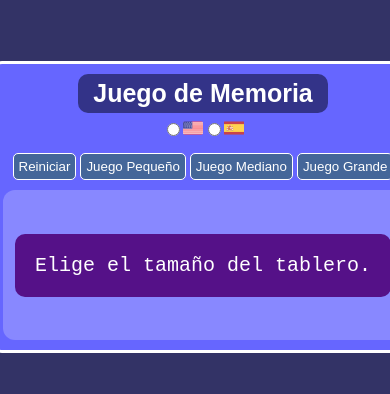
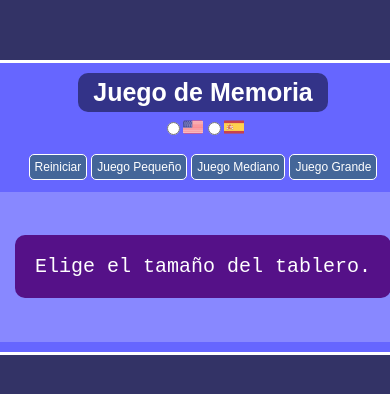
Before and after one commit to EhingerLeandro/Jscript.match.image.game, a plain HTML site: page index.html in a window 390 px wide. Shown: the part 228-622 px from the top of the page. Drawn offline with Linux system fonts and the light colour scheme.

Commit message:
4° commit

```diff
--- a/main.js
+++ b/main.js
@@ -24,7 +24,7 @@ let arrEmotInitial=[];
 let arrRandomFin = [];
 let compareEmot = [];
 
-
+//This part decides what is rendered inside the board, it depends on the language chosen previously.
 function iniRestart (language){
 	board.innerHTML = `<div  class='instruction'>
 					<div id='instruct' class='inner-inst'>
@@ -36,7 +36,7 @@ function iniRestart (language){
 }
 iniRestart(isEnglish);
 
-
+//Function that creates a array of emoticons.
 function choseEmoticon(size, emotOptions){
 	let numEmotChosen= size/2;
 	let arrChosen =  emotOptions.slice(0, numEmotChosen);
@@ -45,6 +45,7 @@ function choseEmoticon(size, emotOptions){
 	arrEmotInitial = arrEmotDupli;
 }
 
+//Function that generates another array with emoticons in a random order.
 const randomEmotOrder = (arr) =>{
 	let arrRandom=[],
 	arrApart = [...arr],
@@ -58,20 +59,24 @@ const randomEmotOrder = (arr) =>{
 	arrRandomFin = arrRandom;
 }
 
+//This functionlaity will be activated when a pair of cards matches.
 const itMatches=()=>{
+	//Here it gets the array from the localStorage
 	let compare = localStorage.getItem('comparative');
 	let arrCompare = JSON.parse(compare);
 
 	const card1 = document.querySelector('.card'+arrCompare[0]);
 	const card2 = document.querySelector('.card'+arrCompare[1]);
 
+	//In this part, it toggles a class that allows to change the opacity of cards.
 	card1.classList.toggle('cardOpacity');
 	card2.classList.toggle('cardOpacity');
 
 	card1.disable=true;
-	card2.disable=false;
+	card2.disable=true;
 }
 
+//This functionlaity will be activated when a pair of cards DOESN'T match.
 const dontMatch=()=>{
 	let compare = localStorage.getItem('comparative');
 	let arrCompare = JSON.parse(compare);
@@ -88,10 +93,14 @@ const dontMatch=()=>{
 }
 
 
+/*With this function you use an array to save the record of those cards that
+have been selected (the first and second card), in order to compare them*/
 const checkMatch =(pickEmot)=>{
 	compareEmot.push(pickEmot);
 	if(compareEmot.length >= 2){
+		//The array is saved in localsotrage, so that it avoids scope problems.
 		localStorage.setItem('comparative', JSON.stringify(compareEmot));
+		//Here it compares the first and second card.
 		if(compareEmot[0].substring(0, 3) === compareEmot[1].substring(0,3)){
 			setTimeout(itMatches, 500)
 			console.log(compareEmot);
@@ -101,12 +110,11 @@ const checkMatch =(pickEmot)=>{
 			setTimeout(dontMatch, 500)
 			compareEmot=[];
 		}
-	}else{
-
 	}
 	console.log(compareEmot);
 }
 
+//This functionality is inside every card, and it's activated when one card is clicked.
 const pickCardEmot = (pickEmot) =>{
 	console.log(pickEmot);
 	const card = document.querySelector('.card'+pickEmot);
@@ -116,23 +124,28 @@ const pickCardEmot = (pickEmot) =>{
 	checkMatch(pickEmot);
 }
 
+//This function render all cards and gives to those cards.
 const renderCards = (size, renArr)=>{
+	//This for iterates through every card represented in the array.
 	for (let i=0; i<size; ++i){
 		let divCard = document.createElement('div');
 		divCard.classList.add('card');
 		divCard.classList.add('card'+renArr[i].id);
 		divCard.classList.add('cardToggle');
-		//Span is created in order to allow me to hide the emoticons
+		//Span is created in order to allow me to hide the emoticons.
 		let spanCard = document.createElement('span');
 		spanCard.classList.add('spanCard'+renArr[i].id);
 		spanCard.classList.add('spanToggle');
 		spanCard.innerHTML = renArr[i].name;
+		//Here span is render inside the div.
 		divCard.append(spanCard);
+		//In this part every card receives an eventListener with a function and an argument.
 		divCard.addEventListener('click', ()=>pickCardEmot(renArr[i].id) )
 		board.append(divCard);
 	}
 }
 
+//This function allows the app to change the size of the board.
 const chosenButton = (size) =>{
 	board.innerHTML='';
 	choseEmoticon(size, arrayEmot);
@@ -141,6 +154,7 @@ const chosenButton = (size) =>{
 	console.log(arrRandomFin);
 }
 
+//This function changes the information into spanish.
 const turnIntoSpanish =() =>{
 	isEnglish=false;
 	restart.innerText='Reiniciar';
@@ -151,6 +165,7 @@ const turnIntoSpanish =() =>{
 	iniRestart(isEnglish);
 }
 
+//This function changes the information into english.
 const turnIntoEnglish =() =>{
 	isEnglish=true;
 	restart.innerText='Restart';
--- a/style.css
+++ b/style.css
@@ -33,12 +33,8 @@ body{
 	border-radius:10px;
 }
 
-.settings{
-	padding:10px 0px;
-}
-
 .board{
-	max-width:400px;
+	max-width:650px;
 	display:flex;
 	justify-content:center;
 	flex-wrap:wrap;
@@ -95,6 +91,13 @@ body{
 	box-shadow: 0px 0px 4px 1px;
 }
 
+.settings{
+	display:flex;
+	justify-content:center;
+	align-items:center;
+	padding:10px 0px;
+}
+
 .button{
 	padding:5px;
 	color:#fff;
@@ -102,6 +105,7 @@ body{
 	border-radius: 5px;
 	cursor:pointer;
 	background: #469;
+	margin:2px;
 }
 
 .button:hover{
@@ -129,4 +133,8 @@ body{
 		font-size:35px;
 		max-width:600px;
 	}
+
+	.button{
+		font-size:12px
+	}
 }
```
